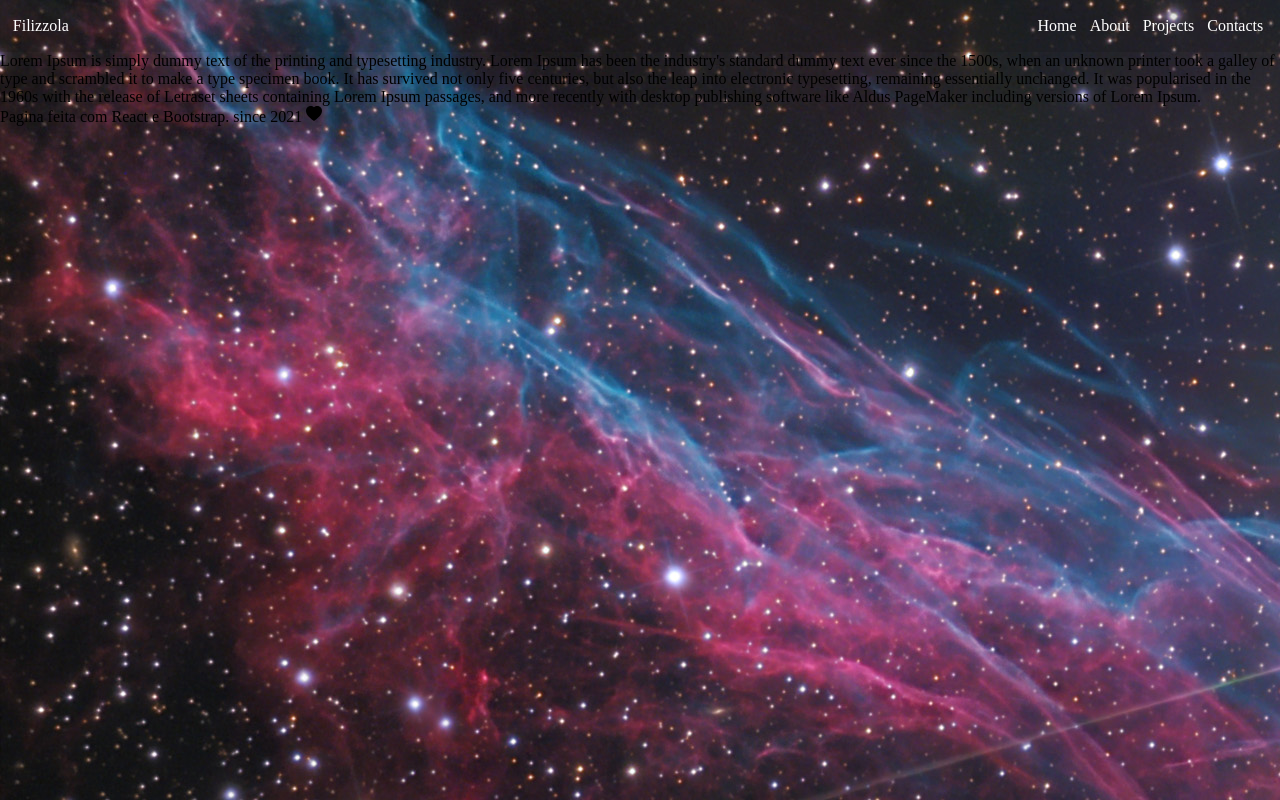
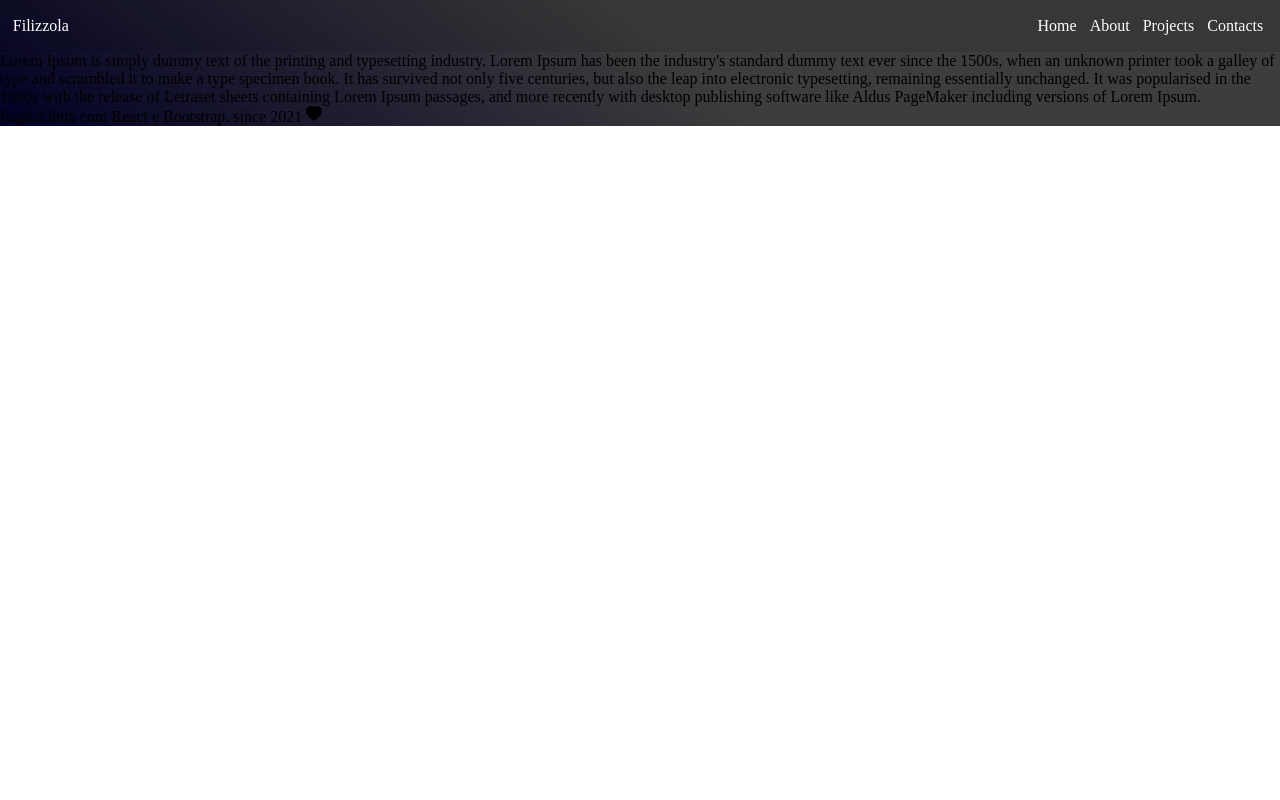
Before and after one commit to juliofilizzola/juliofilizzola-portfolio, a React (Create React App) app: page / in a window 1280 px wide. Built offline with nearby package versions, Linux system fonts and the light colour scheme.

Commit message:
background linear gradiente

```diff
--- a/src/app.scss
+++ b/src/app.scss
@@ -5,5 +5,8 @@
 }
 
 body {
-  background-image: url('./image/block_big.jpg');
+
+  background: linear-gradient(36deg, rgba(2,0,36,1) 0%, rgba(61,61,61,1) 53%);
+  background-size: cover;
+  background-repeat: no-repeat;
 }
```
